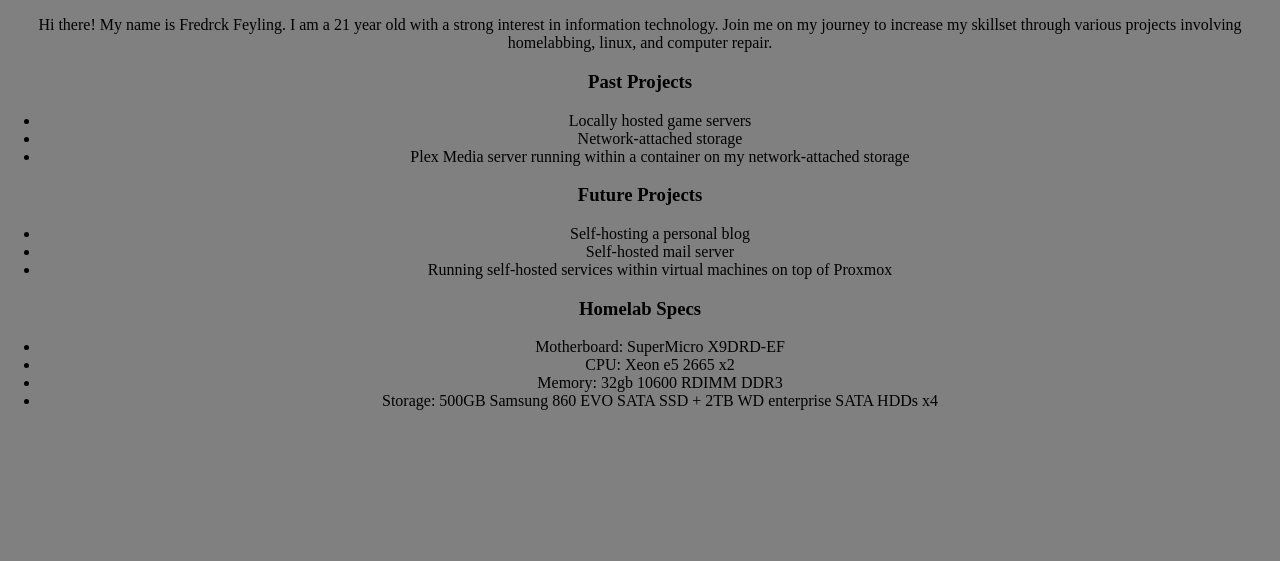
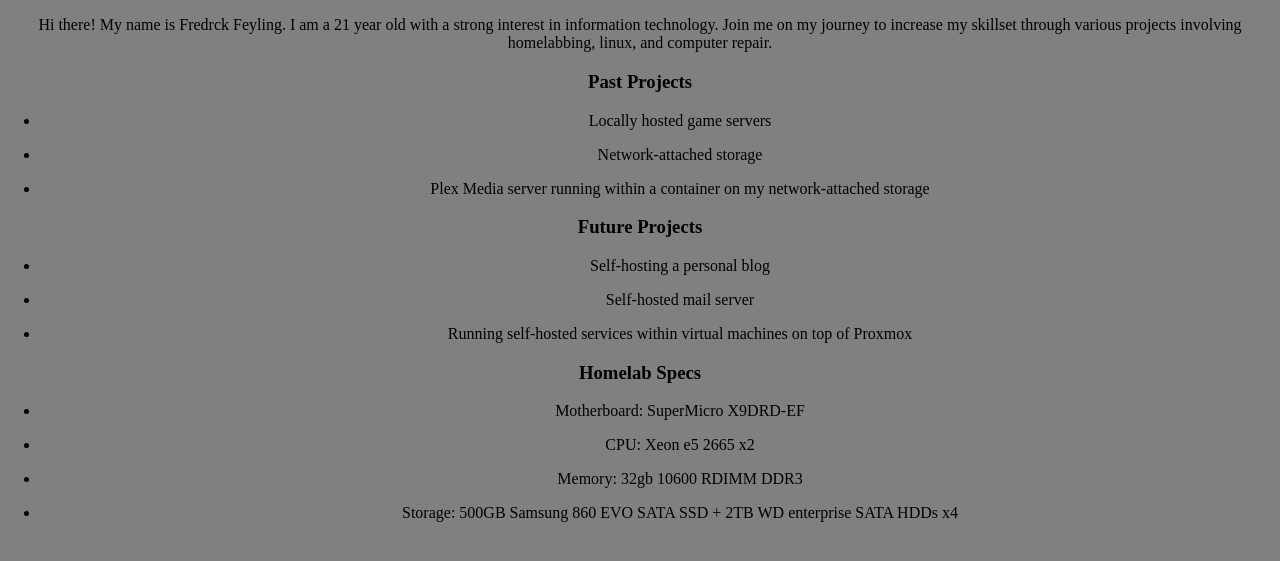
Before and after one commit to fcfeyling/About-Me, a plain HTML site: page index.html in a window 1280 px wide. Shown: the part 83-644 px from the top of the page. Drawn offline with Linux system fonts and the light colour scheme.

Commit message:
cssupdate3

```diff
--- a/styles.css
+++ b/styles.css
@@ -4,7 +4,7 @@ body {
     text-align: center;
 }
 
-ul{
+li{
     display: block;
     list-style-type: disc;
     margin-top: 1em;
```
